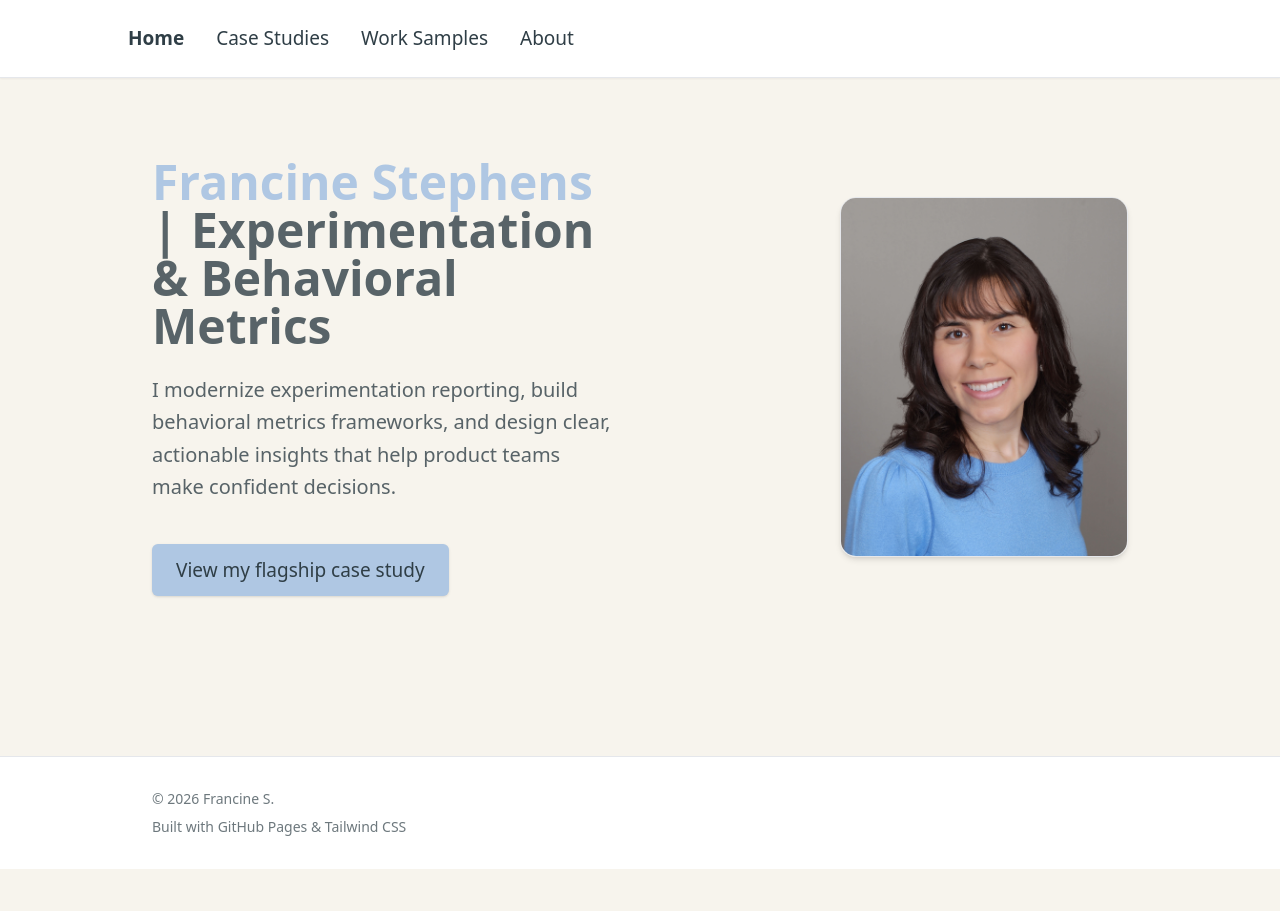
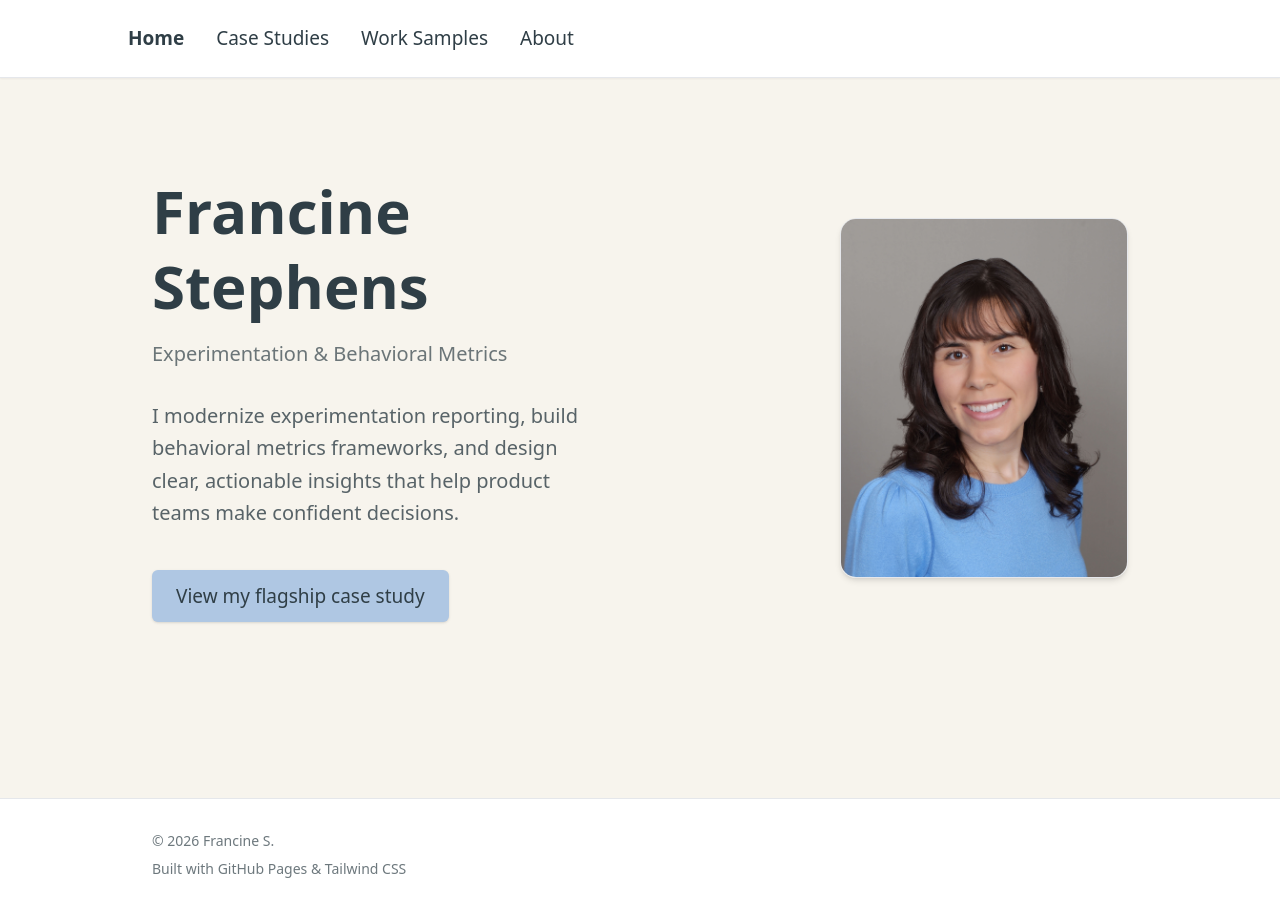
Before and after one commit to francine-i-stephens/francine-portfolio, a Jekyll site: the page index.html, which Jekyll copies as it is, in a window 1280 px wide. Built offline with Jekyll 4.4.1, drawn with Linux system fonts in a browser that asks for light colours; nearby versions of some CDN libraries.

Commit message:
Update index.html

```diff
--- a/index.html
+++ b/index.html
@@ -37,21 +37,28 @@
   </nav>
 
   <!-- Hero Section -->
-  <header class="max-w-5xl mx-auto px-6 py-20
-                 grid grid-cols-1 md:grid-cols-2 gap-12 items-center">
+  <header class="max-w-5xl mx-auto px-6 py-24
+                 grid grid-cols-1 md:grid-cols-2 gap-16 items-center">
 
     <!-- Text -->
     <div>
-      <h1 class="text-5xl font-bold mb-6">
-        <span class="text-blueSoft">Francine Stephens</span>
-        <span class="text-charcoal/80"> | Experimentation & Behavioral Metrics</span>
+      <!-- Name -->
+      <h1 class="text-6xl font-bold mb-4 leading-tight">
+        Francine Stephens
       </h1>
 
+      <!-- Subtitle -->
+      <p class="text-xl text-charcoal/70 mb-8">
+        Experimentation & Behavioral Metrics
+      </p>
+
+      <!-- Bio -->
       <p class="text-xl leading-relaxed text-charcoal/80">
         I modernize experimentation reporting, build behavioral metrics frameworks, and design
         clear, actionable insights that help product teams make confident decisions.
       </p>
 
+      <!-- CTA -->
       <div class="mt-10">
         <a href="/case-studies/main-case-study.html"
            class="inline-block px-6 py-3 bg-blueSoft text-charcoal rounded-md shadow
```
Also changed, not shown: other parts of index.html (+4 -4 lines).
